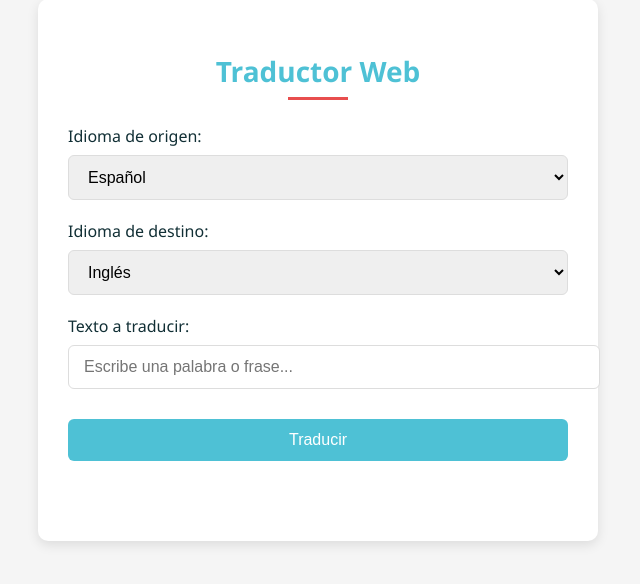
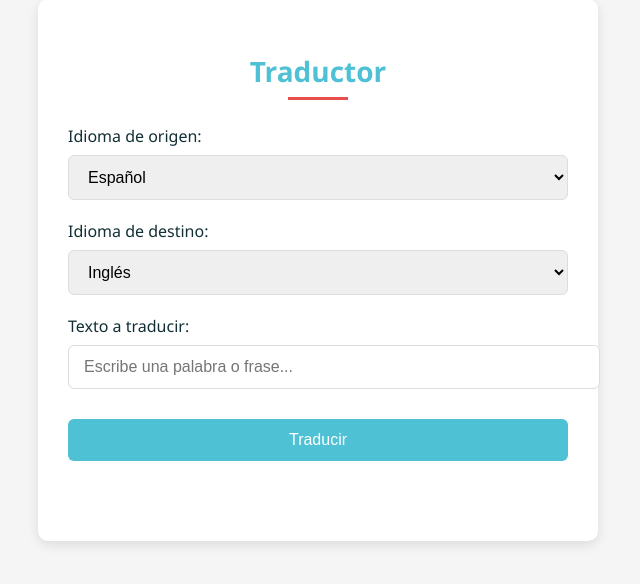
Before and after one commit to linda-05/Proyecto_de_catedra, a plain HTML site: page Traductor.html in a window 1280 px wide. Shown: the part 150-734 px from the top of the page, without its empty margins (322-962 px from the left). Drawn offline with Linux system fonts and the light colour scheme.

Commit message:
Cambio de nombre al titulo

```diff
--- a/Traductor.html
+++ b/Traductor.html
@@ -4,7 +4,7 @@
   <!-- Metadatos básicos -->
   <meta charset="UTF-8">
   <meta name="viewport" content="width=device-width, initial-scale=1.0">
-  <title>Traductor Web Multidioma</title>
+  <title>Traductor</title>
 
   <!-- Estilos CSS -->
   <style>
@@ -137,7 +137,7 @@
   <!-- Contenedor principal -->
   <div class="container">
     <!-- Título de la aplicación -->
-    <h2>Traductor Web</h2>
+    <h2>Traductor</h2>
 
     <!-- Selector de idioma origen -->
     <div class="form-group">
```
